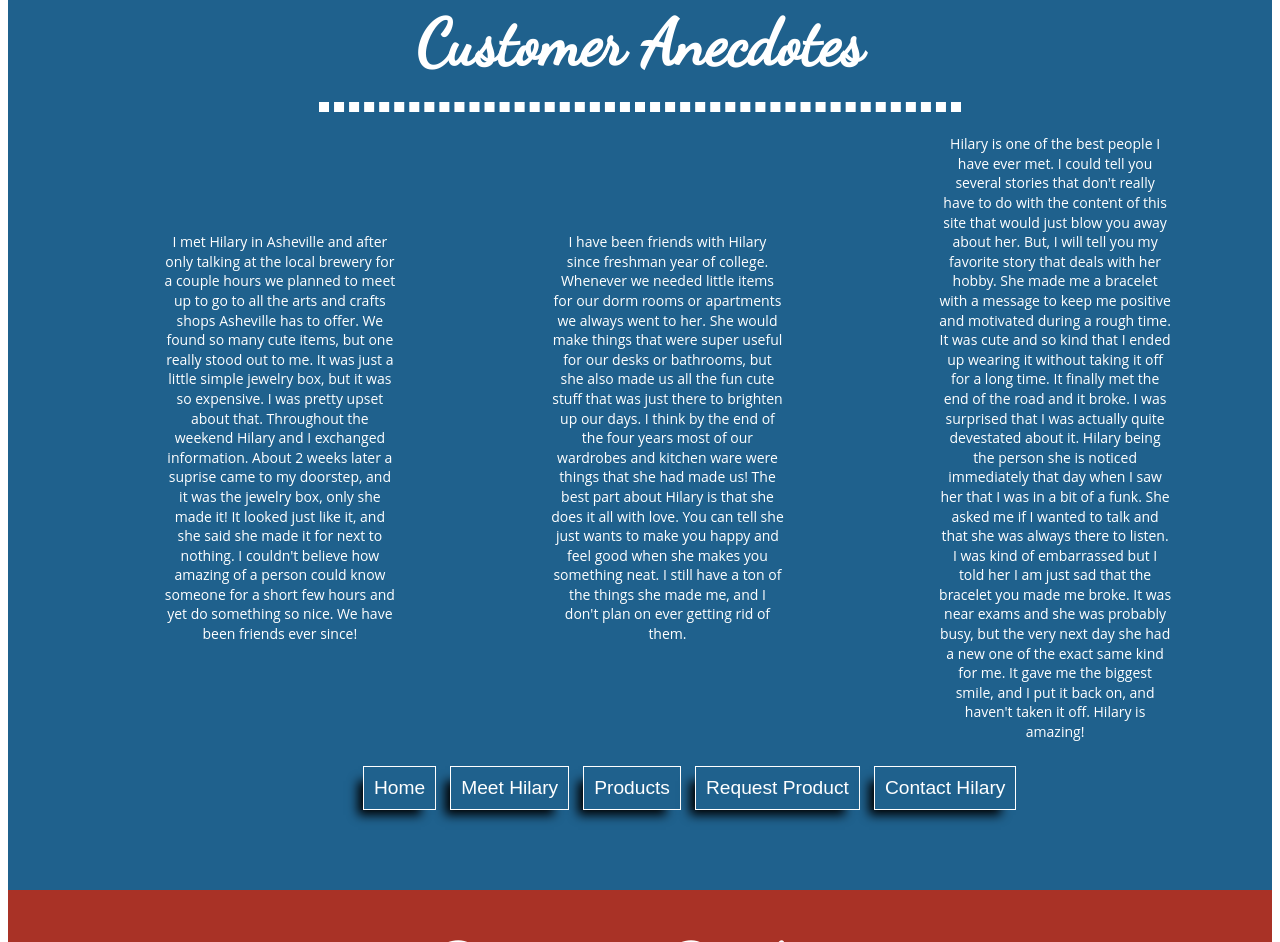
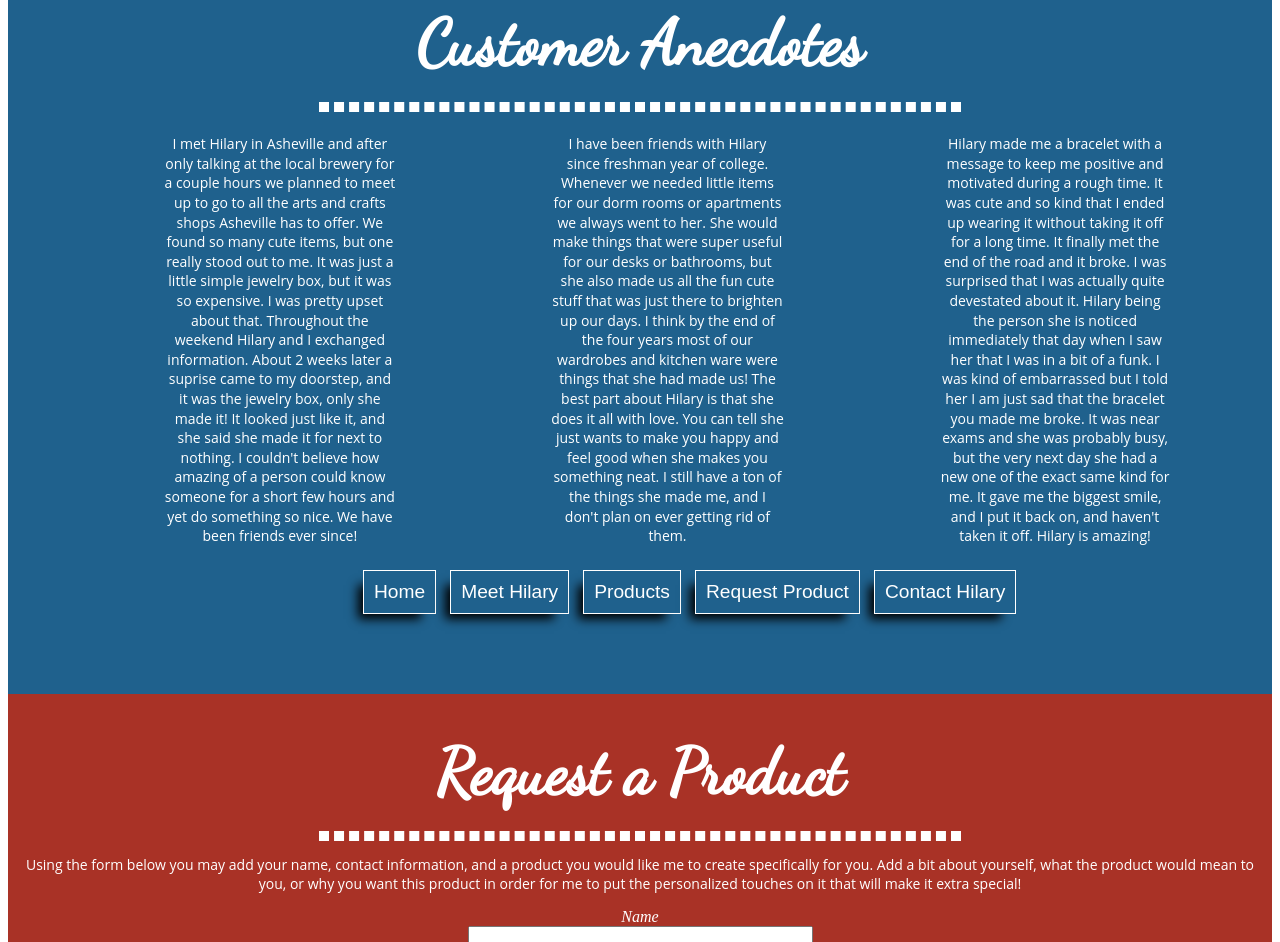
Before and after one commit to zman7895/zman7895.github.io, a plain HTML site: page index.html in a window 1280 px wide. Shown: the part 3300-4242 px from the top of the page. Drawn offline with nearby package versions, Linux system fonts and the light colour scheme; a web font is replaced by a local one.

Commit message:
editing typos
editing typos

```diff
--- a/index.html
+++ b/index.html
@@ -153,7 +153,7 @@ Feel free to contact me with any questions! I love getting to know my clients so
             <div class="column1"> <p class="white center" id="meethilarycontent">I met Hilary in Asheville and after only talking at the local brewery for a couple hours we planned to meet up to go to all the arts and crafts shops Asheville has to offer. We found so many cute items, but one really stood out to me. It was just a little simple jewelry box, but it was so expensive. I was pretty upset about that. Throughout the weekend Hilary and I exchanged information. About 2 weeks later a suprise came to my doorstep, and it was the jewelry box, only she made it! It looked just like it, and she said she made it for next to nothing. I couldn't believe how amazing of a person could know someone for a short few hours and yet do something so nice. We have been friends ever since! </p>
              </div>
              <div class="column2"> <p class="white center" id="meethilarycontent">I have been friends with Hilary since freshman year of college. Whenever we needed little items for our dorm rooms or apartments we always went to her. She would make things that were super useful for our desks or bathrooms, but she also made us all the fun cute stuff that was just there to brighten up our days. I think by the end of the four years most of our wardrobes and kitchen ware were things that she had made us! The best part about Hilary is that she does it all with love. You can tell she just wants to make you happy and feel good when she makes you something neat. I still have a ton of the things she made me, and I don't plan on ever getting rid of them.</p></div>
-             <div class="column3"> <p class="white center" id="meethilarycontent">Hilary is one of the best people I have ever met. I could tell you several stories that don't really have to do with the content of this site that would just blow you away about her. But, I will tell you my favorite story that deals with her hobby. She made me a bracelet with a message to keep me positive and motivated during a rough time. It was cute and so kind that I ended up wearing it without taking it off for a long time. It finally met the end of the road and it broke. I was surprised that I was actually quite devestated about it. Hilary being the person she is noticed immediately that day when I saw her that I was in a bit of a funk. She asked me if I wanted to talk and that she was always there to listen. I was kind of embarrassed but I told her I am just sad that the bracelet you made me broke. It was near exams and she was probably busy, but the very next day she had a new one of the exact same kind for me. It gave me the biggest smile, and I put it back on, and haven't taken it off. Hilary is amazing!</p> </div>
+             <div class="column3"> <p class="white center" id="meethilarycontent">Hilary made me a bracelet with a message to keep me positive and motivated during a rough time. It was cute and so kind that I ended up wearing it without taking it off for a long time. It finally met the end of the road and it broke. I was surprised that I was actually quite devestated about it. Hilary being the person she is noticed immediately that day when I saw her that I was in a bit of a funk. I was kind of embarrassed but I told her I am just sad that the bracelet you made me broke. It was near exams and she was probably busy, but the very next day she had a new one of the exact same kind for me. It gave me the biggest smile, and I put it back on, and haven't taken it off. Hilary is amazing!</p> </div>
 
 
 
```
